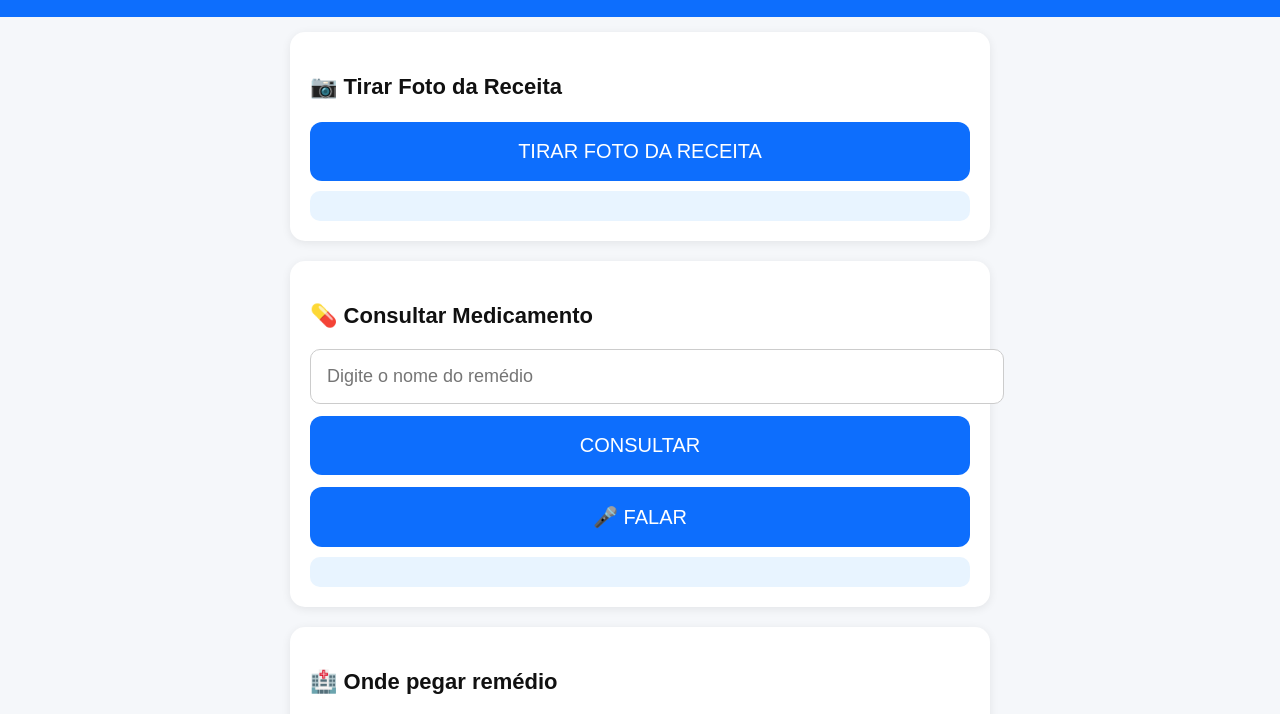
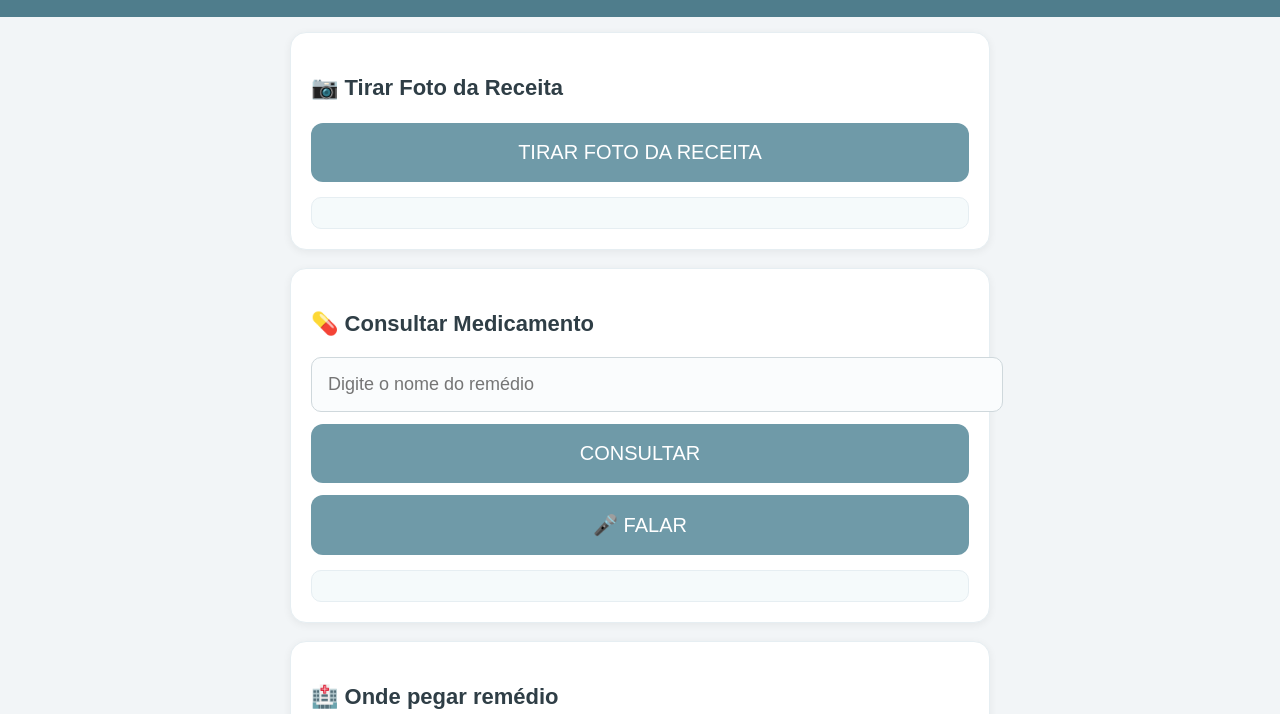
Before and after one commit to cristianecastelluci-cyber/validador-receitas, a plain HTML site: page index.html in a window 1280 px wide. Shown: the part 77-791 px from the top of the page. Drawn offline with Linux system fonts and the light colour scheme.

Commit message:
Update index.html

```diff
--- a/index.html
+++ b/index.html
@@ -9,13 +9,13 @@
     body {
         font-family: Arial, sans-serif;
         margin: 0;
-        background: #f5f7fa;
-        color: #111;
+        background: #f2f5f7; /* mais suave */
+        color: #1f2a30;
         font-size: 20px;
     }
 
     header {
-        background: #0d6efd;
+        background: #4f7d8c; /* azul acinzentado suave */
         color: white;
         text-align: center;
         padding: 20px;
@@ -29,6 +29,7 @@
     header p {
         font-size: 16px;
         margin: 5px 0 0;
+        opacity: 0.9;
     }
 
     .container {
@@ -38,16 +39,18 @@
     }
 
     .card {
-        background: white;
-        border-radius: 15px;
+        background: #ffffff;
+        border-radius: 16px;
         padding: 20px;
-        margin-bottom: 20px;
-        box-shadow: 0 2px 10px rgba(0,0,0,0.08);
+        margin-bottom: 18px;
+        box-shadow: 0 2px 8px rgba(0,0,0,0.06);
+        border: 1px solid #e6eef2;
     }
 
     h3 {
         font-size: 22px;
         margin-bottom: 10px;
+        color: #2f3e46;
     }
 
     button {
@@ -57,13 +60,14 @@
         border: none;
         border-radius: 12px;
         font-size: 20px;
-        background: #0d6efd;
+        background: #6f9aa8; /* azul suave */
         color: white;
         cursor: pointer;
+        transition: 0.2s;
     }
 
     button:hover {
-        background: #0b5ed7;
+        background: #5c8896;
     }
 
     input {
@@ -71,16 +75,28 @@
         padding: 16px;
         font-size: 18px;
         border-radius: 10px;
-        border: 1px solid #ccc;
+        border: 1px solid #cfd8dc;
         margin-top: 10px;
+        background: #fafcfd;
     }
 
     .info {
-        background: #e8f4ff;
+        background: #f5fafb;
         padding: 15px;
         border-radius: 10px;
         margin-top: 10px;
         font-size: 18px;
+        border: 1px solid #e6eef2;
+    }
+
+    a {
+        color: #4f7d8c;
+    }
+
+    #resultado, #resultadoMedicamento, #listaUnidades {
+        margin-top: 15px;
+        font-size: 18px;
+        line-height: 1.5;
     }
 </style>
 </head>
```
